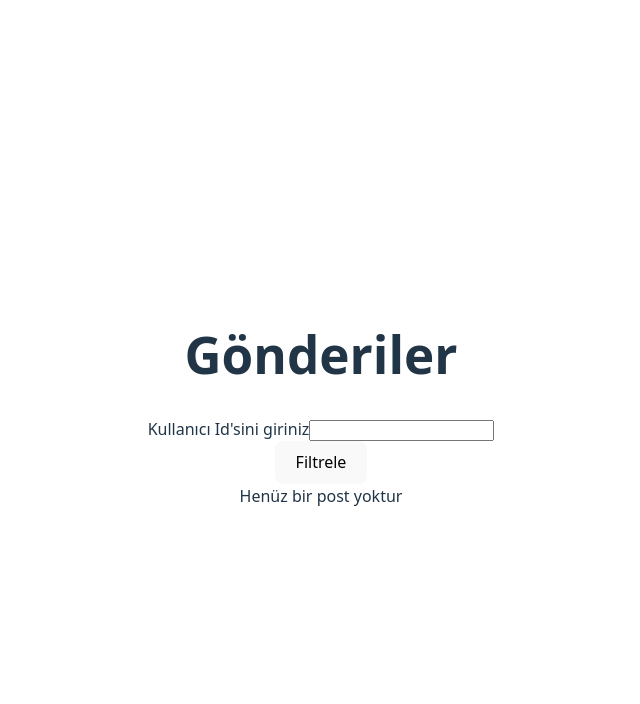
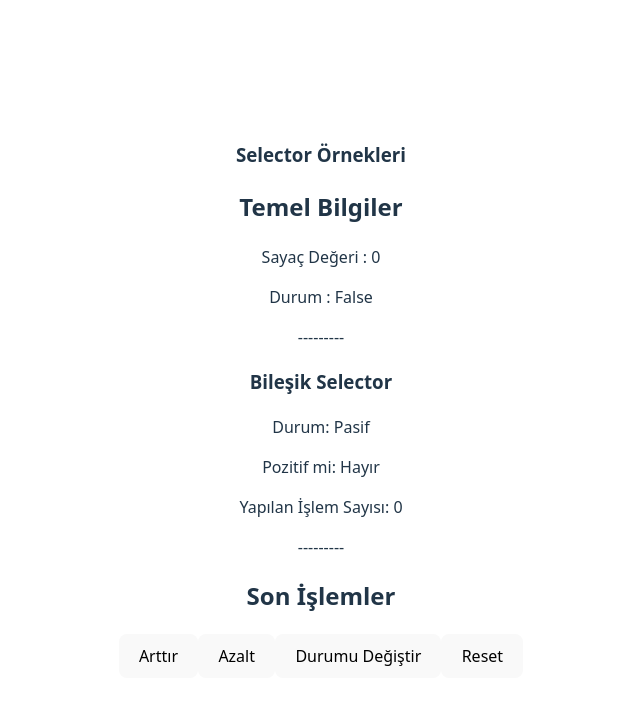
Before and after one commit to buraksarpkaya89/goit-react, a React (Vite) app: page / in a window 1280 px wide. Shown: the top 704 px of the page, without its empty margins (319-959 px from the left). Built offline with nearby package versions, Linux system fonts and the light colour scheme.

Commit message:
selectors

```diff
--- /dev/null
+++ b/src/Apps/AppSelector.jsx
@@ -0,0 +1,58 @@
+import React from 'react'
+import { useDispatch, useSelector } from 'react-redux'
+import { selectCounter, selectCounterStatus, selectIsActive } from '../ReduxStore/selectors/selectors'
+import { decrement, increment, reset, toggleActive } from '../ReduxStore/slice/selectorSlice'
+
+const AppSelector = () => {
+
+  const dispatch = useDispatch()
+
+  const counterValue = useSelector(selectCounter)
+  const isActive = useSelector(selectIsActive)
+  const history = useSelector((state) => state.selector.history)
+  const counterStatus = useSelector(selectCounterStatus)
+
+  return (
+    <div>
+      <h3>Selector Örnekleri</h3>
+      <div>
+        <h2>Temel Bilgiler</h2>
+        <p>Sayaç Değeri : {counterValue}</p>
+        <p>Durum : {isActive ? "True" : "False"}</p>
+      </div>
+
+      ---------
+      <div>
+        <h3>Bileşik Selector</h3>
+        <p>Durum: {counterStatus.status} </p>
+        <p>Pozitif mi: {counterStatus.isPositive ? "Evet" : "Hayır"}</p>
+        <p>Yapılan İşlem Sayısı: {history.length}</p>
+      </div>
+
+      ---------
+      <div>
+        <h2>Son İşlemler</h2>
+        <ul>
+            {
+              history.slice(-5).map((item,index) => (
+                <li key={index}>
+                  {item.type} - {item.value} - ({new Date(item.timestamp).toLocaleTimeString()})
+                </li>
+              ))
+            }
+        </ul>
+      </div>
+      <div>
+        <button onClick={() => dispatch(increment())}>
+          Arttır
+        </button>
+        <button onClick={() => dispatch(decrement())}>Azalt</button>
+        <button onClick={() => dispatch(toggleActive())}>Durumu Değiştir</button>
+        <button onClick={() => dispatch(reset())}>Reset</button>
+
+      </div>
+    </div>
+  )
+}
+
+export default AppSelector
--- /dev/null
+++ b/src/ReduxStore/selectors/selectors.js
@@ -0,0 +1,14 @@
+export const selectCounter = state => state.selector.value
+export const selectIsActive = state => state.selector.isActive
+
+export const selectCounterStatus = state => {
+    const value = state.selector.value
+    const isActive = state.selector.isActive
+
+    return {
+        value,
+        isActive,
+        status : isActive ? "Aktif" : "Pasif",
+        isPositive : value > 0
+    }
+}
--- /dev/null
+++ b/src/ReduxStore/slice/selectorSlice.js
@@ -0,0 +1,48 @@
+import {createSlice} from '@reduxjs/toolkit';
+
+
+const initialState = {
+    value: 0,
+    isActive: false,
+    history : []
+}
+
+export const selectorSlice = createSlice({
+    name : "selector",
+    initialState,
+    reducers: {
+        increment: (state) => {
+            state.value += 1;
+            state.history.push({
+                type: "increment",
+                value:state.value,
+                timestamp : new Date().toISOString()
+            })
+        },
+        decrement: (state) => {
+            state.value -= 1;
+            state.history.push({
+                type: "decrement",
+                value:state.value,
+                timestamp : new Date().toISOString()
+            })
+        },
+        toggleActive: (state) => {
+            state.isActive = !state.isActive;
+            state.history.push({
+                type: "toggle",
+                value:state.value,
+                timestamp : new Date().toISOString(),
+                isActive: state.isActive
+            })
+        },
+        reset: (state) => {
+            state.value = 0
+            state.isActive = false
+            state.history = []
+        }
+    }
+})
+
+export const {increment,decrement,toggleActive,reset} = selectorSlice.actions
+export default selectorSlice.reducer
--- a/src/ReduxStore/store.js
+++ b/src/ReduxStore/store.js
@@ -4,6 +4,8 @@ import colorSlicer from './slice/colorsSlice'
 import postSlice from './slice/postSlice'
 import cartReducer from './slice/cartSlice'
 import thunkReducer from './slice/thunkSlice'
+import selectorReducer from './slice/selectorSlice'
+
 
 import { persistStore, persistReducer } from "redux-persist";
 import storage from "redux-persist/lib/storage";
@@ -11,7 +13,7 @@ import storage from "redux-persist/lib/storage";
 const persistConfig = {
   key: "root",
   storage,
-  whiteList: ["counterValue", "colorValue", "posts", "cart","thunk"]
+  whiteList: ["counterValue", "colorValue", "posts", "cart","thunk","selector"]
 };
 
 const rootreducer = combineReducers({
@@ -20,6 +22,7 @@ const rootreducer = combineReducers({
   posts: postSlice,
   cart: cartReducer,
   thunk: thunkReducer,
+  selector: selectorReducer,
 })
 const persistedReducer = persistReducer(persistConfig, rootreducer);
 
--- a/src/main.jsx
+++ b/src/main.jsx
@@ -13,6 +13,7 @@ import { Provider } from 'react-redux'
 import { store, persistor } from './ReduxStore/store.js'
 import { PersistGate } from 'redux-persist/integration/react'
 import AppThunk from './Apps/AppThunk.jsx'
+import AppSelector from './Apps/AppSelector.jsx'
 
 createRoot(document.getElementById('root')).render(
     // <App />
@@ -28,7 +29,8 @@ createRoot(document.getElementById('root')).render(
         <PersistGate loading={null} persistor={persistor}>
 
             {/* <AppRedux /> */}
-            <AppThunk/>
+            {/* <AppThunk/> */}
+            <AppSelector/>
         </PersistGate>
 
     </Provider>,
```
